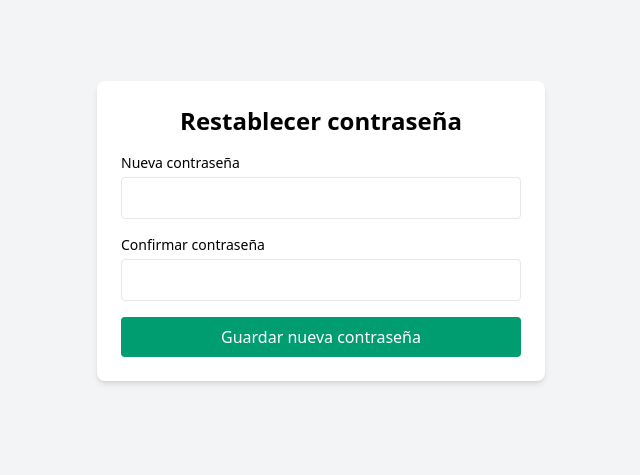
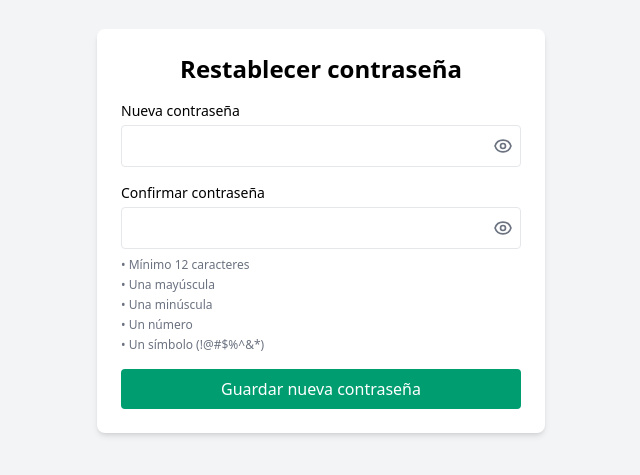
Before and after one commit to EdelyTito/rrhh-scout, a Vue app in the folder rrhh-frontend/: page /reset-password in a window 1280 px wide. Shown: the part 169-644 px from the top of the page, without its empty margins (319-959 px from the left). Built offline with nearby package versions, Linux system fonts and the light colour scheme; no server answers.

Commit message:
correciones visuales

```diff
--- a/rrhh-frontend/src/views/PrimerIngreso.vue
+++ b/rrhh-frontend/src/views/PrimerIngreso.vue
@@ -14,25 +14,90 @@
           <label class="block text-sm font-medium text-gray-700">
             Nueva contraseña
           </label>
+          <div class="relative mt-1">
             <input
               v-model="nuevaContrasena"
-            type="password"
+              :type="showNueva ? 'text' : 'password'"
               required
-            class="w-full mt-1 px-3 py-2 border rounded-md focus:ring-2 focus:ring-[#009d71]"
+              class="w-full px-3 py-2 pr-10 border rounded-md focus:ring-2 focus:ring-[#009d71]"
             />
+            <button
+              type="button"
+              @click="showNueva = !showNueva"
+              class="absolute inset-y-0 right-2 flex items-center text-gray-500 hover:text-gray-700"
+              tabindex="-1"
+            >
+              <!-- Ojo abierto -->
+              <svg v-if="!showNueva" xmlns="http://www.w3.org/2000/svg" class="h-5 w-5"
+                fill="none" viewBox="0 0 24 24" stroke="currentColor">
+                <path stroke-linecap="round" stroke-linejoin="round" stroke-width="2"
+                  d="M15 12a3 3 0 11-6 0 3 3 0 016 0z"/>
+                <path stroke-linecap="round" stroke-linejoin="round" stroke-width="2"
+                  d="M2.458 12C3.732 7.943 7.523 5 12 5
+                  c4.477 0 8.268 2.943 9.542 7
+                  -1.274 4.057-5.065 7-9.542 7
+                  -4.477 0-8.268-2.943-9.542-7z"/>
+              </svg>
+
+              <!-- Ojo cerrado -->
+              <svg v-else xmlns="http://www.w3.org/2000/svg" class="h-5 w-5"
+                fill="none" viewBox="0 0 24 24" stroke="currentColor">
+                <path stroke-linecap="round" stroke-linejoin="round" stroke-width="2"
+                  d="M13.875 18.825A10.05 10.05 0 0112 19
+                  c-4.478 0-8.27-2.943-9.543-7
+                  a9.956 9.956 0 012.658-4.568M6.223 6.223
+                  A9.956 9.956 0 0112 5
+                  c4.478 0 8.27 2.943 9.543 7
+                  a9.96 9.96 0 01-4.293 5.036M15 12
+                  a3 3 0 00-3-3m0 0a3 3 0 013 3m-3-3L3 21"/>
+              </svg>
+            </button>
+          </div>
         </div>
 
         <div>
           <label class="block text-sm font-medium text-gray-700">
             Confirmar contraseña
           </label>
+          <div class="relative mt-1">
             <input
               v-model="confirmarContrasena"
-            type="password"
-            minlength="6"
+              :type="showConfirmar ? 'text' : 'password'"
+              minlength="12"
               required
-            class="w-full mt-1 px-3 py-2 border rounded-md focus:ring-2 focus:ring-[#009d71]"
+              class="w-full px-3 py-2 pr-10 border rounded-md focus:ring-2 focus:ring-[#009d71]"
             />
+            <button
+              type="button"
+              @click="showConfirmar = !showConfirmar"
+              class="absolute inset-y-0 right-2 flex items-center text-gray-500 hover:text-gray-700"
+              tabindex="-1"
+            >
+              <!-- mismo SVG de arriba -->
+              <svg v-if="!showConfirmar" xmlns="http://www.w3.org/2000/svg" class="h-5 w-5"
+                fill="none" viewBox="0 0 24 24" stroke="currentColor">
+                <path stroke-linecap="round" stroke-linejoin="round" stroke-width="2"
+                  d="M15 12a3 3 0 11-6 0 3 3 0 016 0z"/>
+                <path stroke-linecap="round" stroke-linejoin="round" stroke-width="2"
+                  d="M2.458 12C3.732 7.943 7.523 5 12 5
+                  c4.477 0 8.268 2.943 9.542 7
+                  -1.274 4.057-5.065 7-9.542 7
+                  -4.477 0-8.268-2.943-9.542-7z"/>
+              </svg>
+
+              <svg v-else xmlns="http://www.w3.org/2000/svg" class="h-5 w-5"
+                fill="none" viewBox="0 0 24 24" stroke="currentColor">
+                <path stroke-linecap="round" stroke-linejoin="round" stroke-width="2"
+                  d="M13.875 18.825A10.05 10.05 0 0112 19
+                  c-4.478 0-8.27-2.943-9.543-7
+                  a9.956 9.956 0 012.658-4.568M6.223 6.223
+                  A9.956 9.956 0 0112 5
+                  c4.478 0 8.27 2.943 9.543 7
+                  a9.96 9.96 0 01-4.293 5.036M15 12
+                  a3 3 0 00-3-3m0 0a3 3 0 013 3m-3-3L3 21"/>
+              </svg>
+            </button>
+          </div>
           <ul class="text-xs text-gray-500 mt-2 space-y-1">
             <li>• Mínimo 12 caracteres</li>
             <li>• Una mayúscula</li>
@@ -63,6 +128,9 @@ const router = useRouter()
 const nuevaContrasena = ref('')
 const confirmarContrasena = ref('')
 const loading = ref(false)
+
+const showNueva = ref(false)
+const showConfirmar = ref(false)
 
 const validarPasswordOWASP = (password) => {
   const errores = []
--- a/rrhh-frontend/src/views/ResetPassword.vue
+++ b/rrhh-frontend/src/views/ResetPassword.vue
@@ -10,24 +10,94 @@
           <label class="block text-sm font-medium mb-1">
             Nueva contraseña
           </label>
+          <div class="relative">
             <input
               v-model="nuevaContrasena"
-            type="password"
-            class="w-full border rounded px-3 py-2"
+              :type="showNueva ? 'text' : 'password'"
+              class="w-full border rounded px-3 py-2 pr-10"
               required
             />
+            <button
+              type="button"
+              @click="showNueva = !showNueva"
+              class="absolute inset-y-0 right-2 flex items-center text-gray-500 hover:text-gray-700"
+              tabindex="-1"
+            >
+              <!-- Ojo abierto -->
+              <svg v-if="!showNueva" xmlns="http://www.w3.org/2000/svg" class="h-5 w-5"
+                fill="none" viewBox="0 0 24 24" stroke="currentColor">
+                <path stroke-linecap="round" stroke-linejoin="round" stroke-width="2"
+                  d="M15 12a3 3 0 11-6 0 3 3 0 016 0z"/>
+                <path stroke-linecap="round" stroke-linejoin="round" stroke-width="2"
+                  d="M2.458 12C3.732 7.943 7.523 5 12 5c4.477 0 8.268 2.943 9.542 7
+                  -1.274 4.057-5.065 7-9.542 7-4.477 0-8.268-2.943-9.542-7z"/>
+              </svg>
+
+              <!-- Ojo cerrado -->
+              <svg v-else xmlns="http://www.w3.org/2000/svg" class="h-5 w-5"
+                fill="none" viewBox="0 0 24 24" stroke="currentColor">
+                <path stroke-linecap="round" stroke-linejoin="round" stroke-width="2"
+                  d="M13.875 18.825A10.05 10.05 0 0112 19
+                  c-4.478 0-8.27-2.943-9.543-7
+                  a9.956 9.956 0 012.658-4.568M6.223 6.223
+                  A9.956 9.956 0 0112 5
+                  c4.478 0 8.27 2.943 9.543 7
+                  a9.96 9.96 0 01-4.293 5.036M15 12
+                  a3 3 0 00-3-3m0 0a3 3 0 013 3m-3-3L3 21"/>
+              </svg>
+            </button>
+          </div>
         </div>
 
         <div class="mb-4">
           <label class="block text-sm font-medium mb-1">
             Confirmar contraseña
           </label>
+          <div class="relative">
             <input
               v-model="confirmarContrasena"
-            type="password"
-            class="w-full border rounded px-3 py-2"
+              :type="showConfirmar ? 'text' : 'password'"
+              minlength="12"
+              class="w-full border rounded px-3 py-2 pr-10"
               required
             />
+            <button
+              type="button"
+              @click="showConfirmar = !showConfirmar"
+              class="absolute inset-y-0 right-2 flex items-center text-gray-500 hover:text-gray-700"
+              tabindex="-1"
+            >
+              <!-- Ojo abierto -->
+              <svg v-if="!showConfirmar" xmlns="http://www.w3.org/2000/svg" class="h-5 w-5"
+                fill="none" viewBox="0 0 24 24" stroke="currentColor">
+                <path stroke-linecap="round" stroke-linejoin="round" stroke-width="2"
+                  d="M15 12a3 3 0 11-6 0 3 3 0 016 0z"/>
+                <path stroke-linecap="round" stroke-linejoin="round" stroke-width="2"
+                  d="M2.458 12C3.732 7.943 7.523 5 12 5c4.477 0 8.268 2.943 9.542 7
+                  -1.274 4.057-5.065 7-9.542 7-4.477 0-8.268-2.943-9.542-7z"/>
+              </svg>
+
+              <!-- Ojo cerrado -->
+              <svg v-else xmlns="http://www.w3.org/2000/svg" class="h-5 w-5"
+                fill="none" viewBox="0 0 24 24" stroke="currentColor">
+                <path stroke-linecap="round" stroke-linejoin="round" stroke-width="2"
+                  d="M13.875 18.825A10.05 10.05 0 0112 19
+                  c-4.478 0-8.27-2.943-9.543-7
+                  a9.956 9.956 0 012.658-4.568M6.223 6.223
+                  A9.956 9.956 0 0112 5
+                  c4.478 0 8.27 2.943 9.543 7
+                  a9.96 9.96 0 01-4.293 5.036M15 12
+                  a3 3 0 00-3-3m0 0a3 3 0 013 3m-3-3L3 21"/>
+              </svg>
+            </button>
+          </div>
+          <ul class="text-xs text-gray-500 mt-2 space-y-1">
+            <li>• Mínimo 12 caracteres</li>
+            <li>• Una mayúscula</li>
+            <li>• Una minúscula</li>
+            <li>• Un número</li>
+            <li>• Un símbolo (!@#$%^&*)</li>
+          </ul>
         </div>
 
         <div v-if="error" class="text-red-600 text-sm mb-3">
@@ -58,11 +128,34 @@ const nuevaContrasena = ref('')
 const confirmarContrasena = ref('')
 const error = ref('')
 
+const showNueva = ref(false)
+const showConfirmar = ref(false)
+
+const validarPasswordOWASP = (password) => {
+  const errores = []
+
+  if (password.length < 12) errores.push('Mínimo 12 caracteres')
+  if (!/[A-Z]/.test(password)) errores.push('Al menos una mayúscula')
+  if (!/[a-z]/.test(password)) errores.push('Al menos una minúscula')
+  if (!/[0-9]/.test(password)) errores.push('Al menos un número')
+  if (!/[!@#$%^&*]/.test(password)) errores.push('Al menos un símbolo (!@#$%^&*)')
+
+  return errores
+}
+
 const handleReset = async () => {
   error.value = ''
 
   if (!nuevaContrasena.value || !confirmarContrasena.value) {
     error.value = 'Completa todos los campos'
+    return
+  }
+
+  const erroresPassword = validarPasswordOWASP(nuevaContrasena.value)
+  if (erroresPassword.length > 0) {
+    error.value =
+      'La contraseña no cumple los requisitos:\n' +
+      erroresPassword.map(e => `• ${e}`).join(' ')
     return
   }
 
@@ -78,7 +171,7 @@ const handleReset = async () => {
     })
 
     alert('Contraseña actualizada correctamente')
-    router.push('/')
+    router.replace('/')
   } catch (err) {
     error.value = err.response?.data?.error || 'Error al actualizar contraseña'
   }
```
Lines whose indentation alone changed are shown as unchanged.
